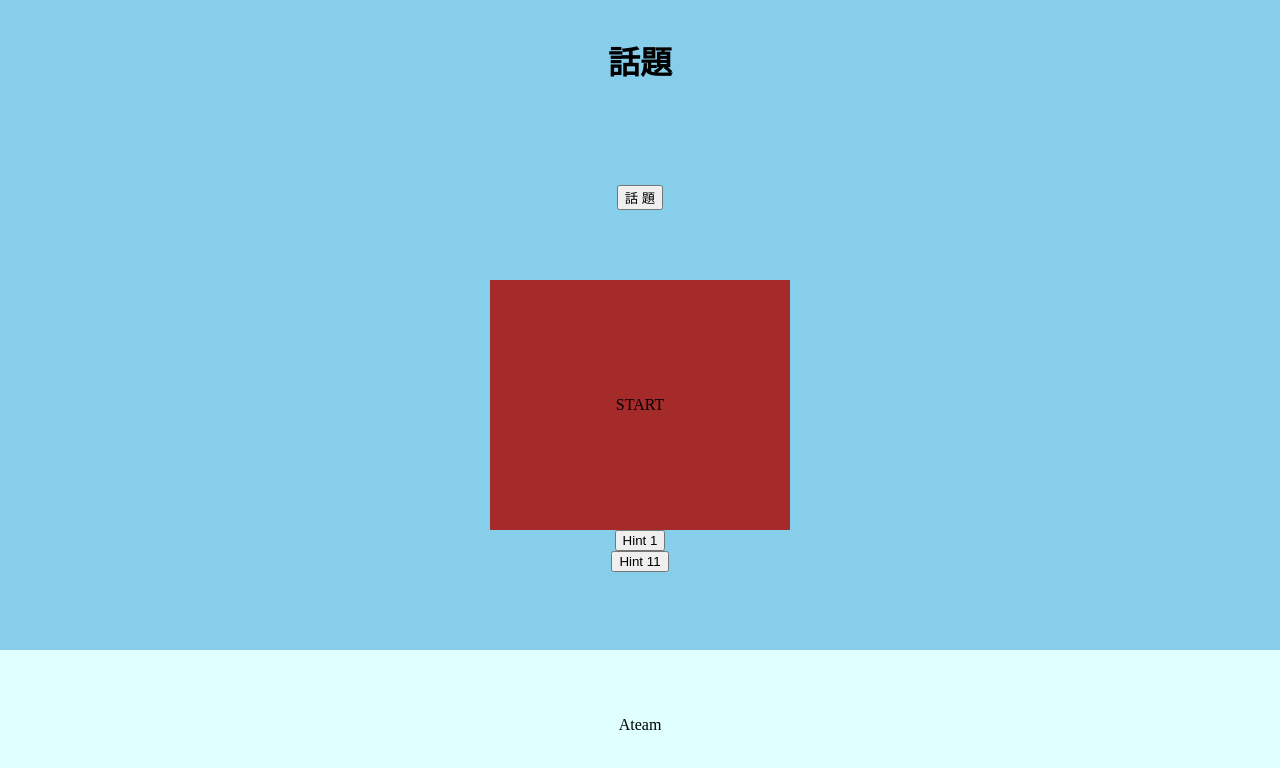
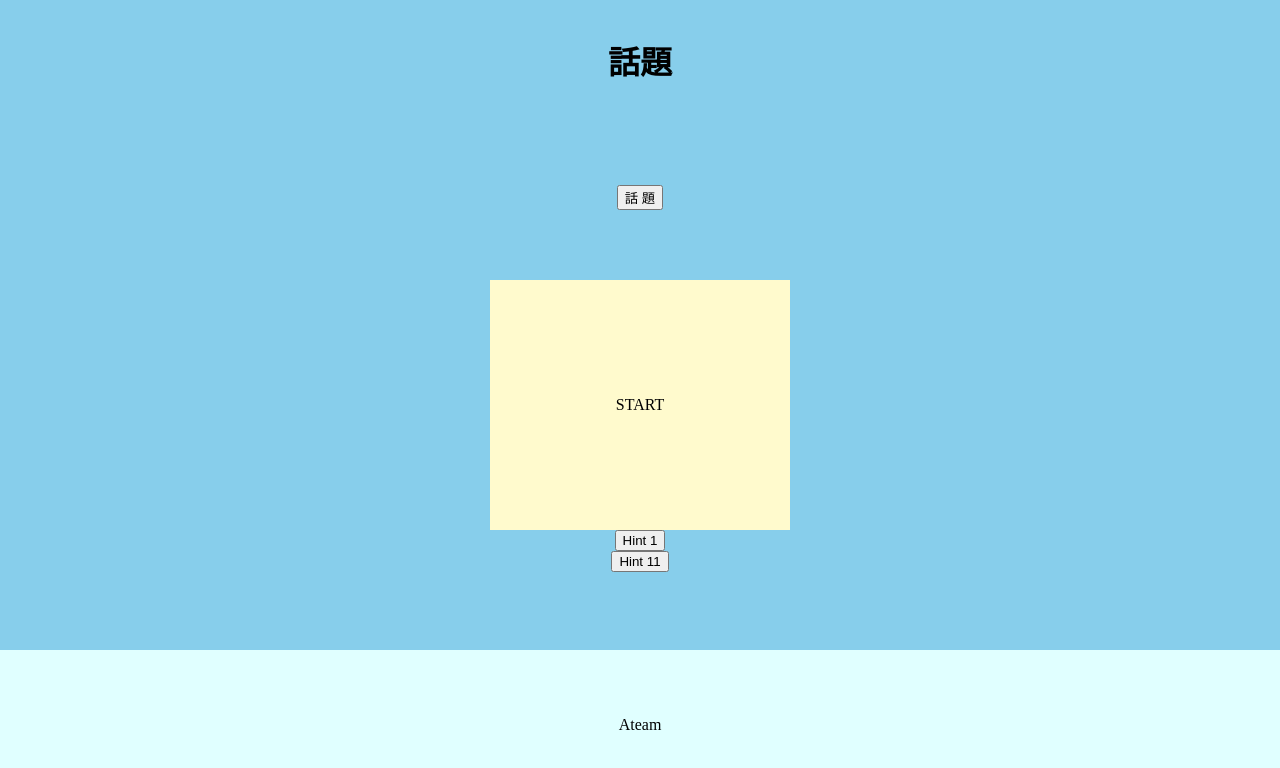
Before and after one commit to itc-s22004/Monday_Web, a Next.js app: page /talk in a window 1280 px wide. Shown: the top 768 px of the page. Built offline with nearby package versions, Linux system fonts and the light colour scheme.

Commit message:
話題背景色変更

```diff
--- a/styles/styles.module.css
+++ b/styles/styles.module.css
@@ -30,7 +30,7 @@
 .topic_pic {
     width: 300px;
     height: 250px;
-    background-color: brown;
+    background-color: #fffacd;
     display: table;
 }
 
```
